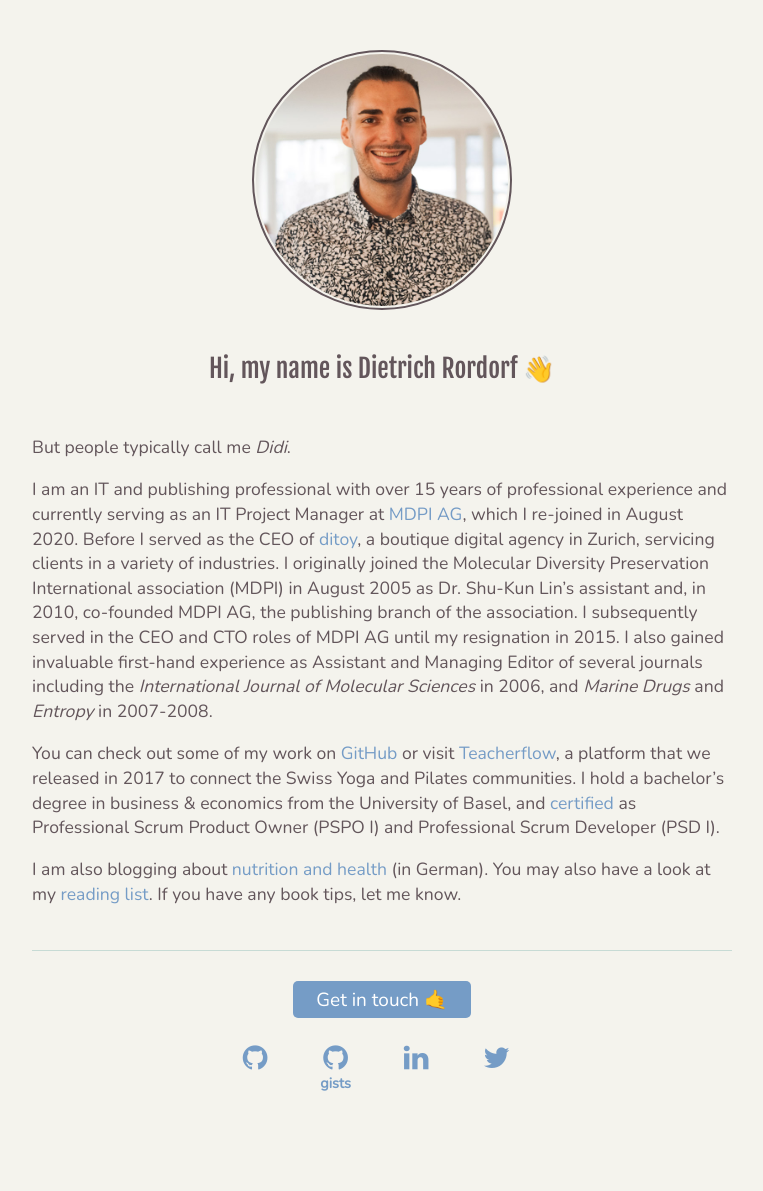
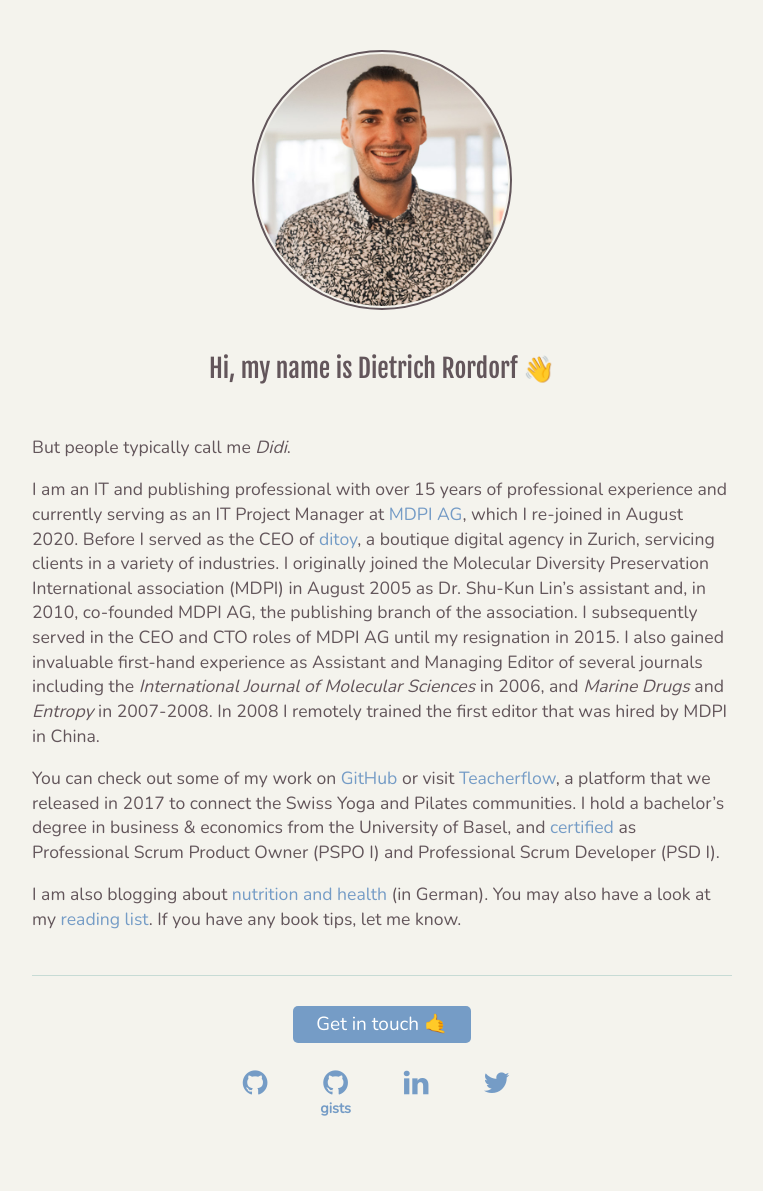
Before and after one commit to rordi/rordi.github.io, a Jekyll site: the page built from index.md, in a window 1280 px wide. Shown: the whole page, without its empty margins (258-1021 px from the left). Built offline with Jekyll 4.4.1, drawn with Linux system fonts in a browser that asks for light colours; before the commit the page ends 1166 px from its top, so only the background shows below that.

Commit message:
Update index.md

```diff
--- a/index.md
+++ b/index.md
@@ -10,7 +10,7 @@ title: Dietrich Rordorf
 
 But people typically call me *Didi*.
 
-I am an IT and publishing professional with over 15 years of professional experience and currently serving as an IT Project Manager at [MDPI AG](https://www.mdpi.com/), which I re-joined in August 2020. Before I served as the CEO of [ditoy](https://www.ditoy.com/), a boutique digital agency in Zurich, servicing clients in a variety of industries. I originally joined the Molecular Diversity Preservation International association (MDPI) in August 2005 as Dr. Shu-Kun Lin’s assistant and, in 2010, co-founded MDPI AG, the publishing branch of the association. I subsequently served in the CEO and CTO roles of MDPI AG until my resignation in 2015. I also gained invaluable first-hand experience as Assistant and Managing Editor of several journals including the *International Journal of Molecular Sciences* in 2006, and *Marine Drugs* and *Entropy* in 2007-2008.
+I am an IT and publishing professional with over 15 years of professional experience and currently serving as an IT Project Manager at [MDPI AG](https://www.mdpi.com/), which I re-joined in August 2020. Before I served as the CEO of [ditoy](https://www.ditoy.com/), a boutique digital agency in Zurich, servicing clients in a variety of industries. I originally joined the Molecular Diversity Preservation International association (MDPI) in August 2005 as Dr. Shu-Kun Lin’s assistant and, in 2010, co-founded MDPI AG, the publishing branch of the association. I subsequently served in the CEO and CTO roles of MDPI AG until my resignation in 2015. I also gained invaluable first-hand experience as Assistant and Managing Editor of several journals including the *International Journal of Molecular Sciences* in 2006, and *Marine Drugs* and *Entropy* in 2007-2008. In 2008 I remotely trained the first editor that was hired by MDPI in China.
 
 You can check out some of my work on [GitHub](https://github.com/rordi/) or visit [Teacherflow](https://www.teacherflow.ch), a platform that we released in 2017 to connect the Swiss Yoga and Pilates communities. I hold a bachelor’s degree in business & economics from the University of Basel, and [certified](https://www.scrum.org/user/298081) as Professional Scrum Product Owner (PSPO I) and Professional Scrum Developer (PSD I).
 
```
